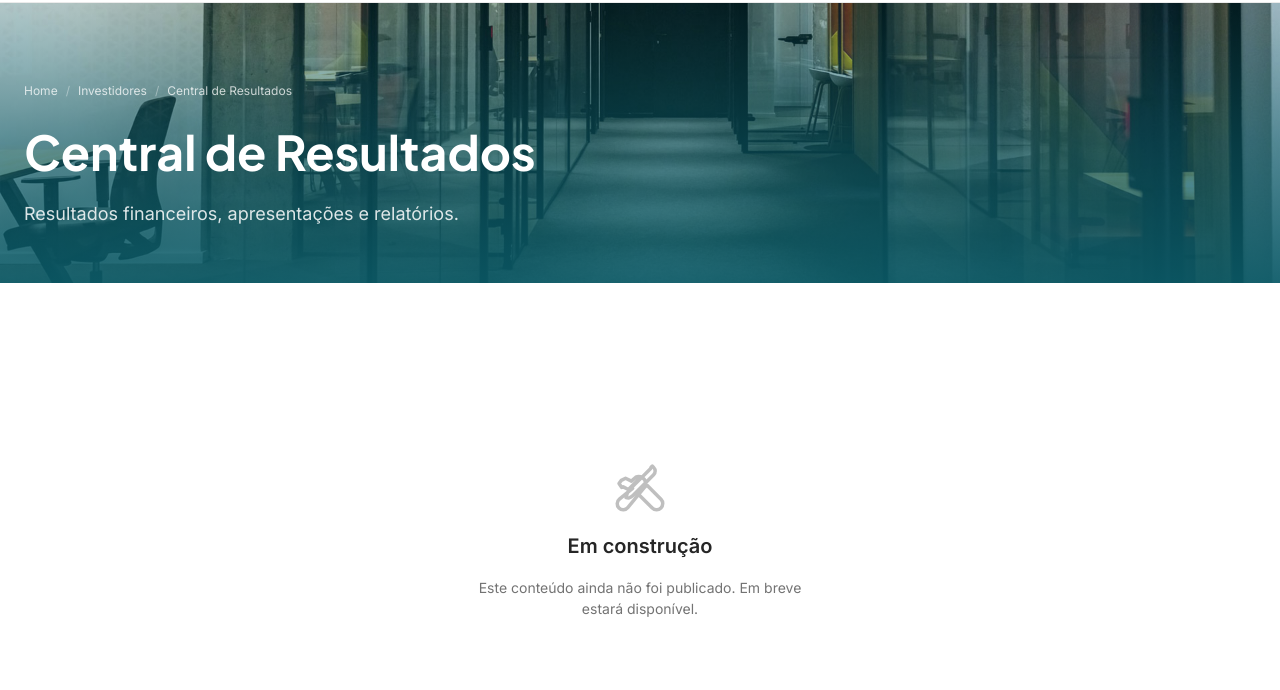
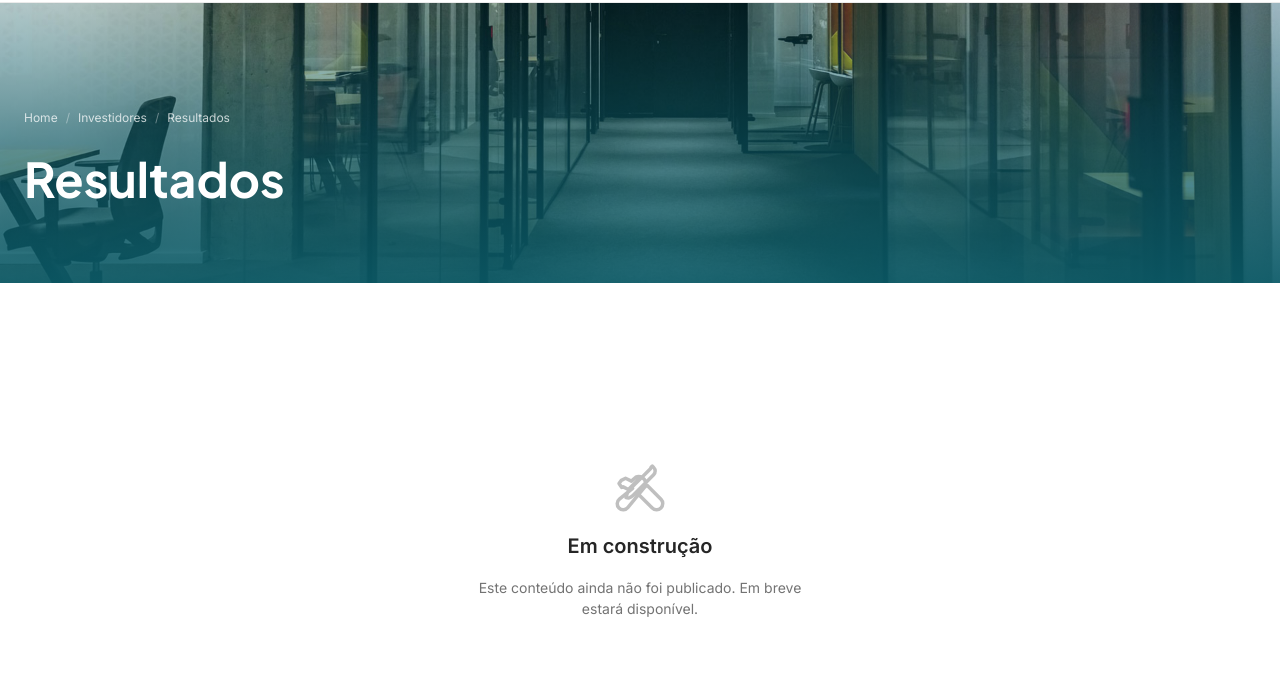
Before and after one commit to astri-solutions/workr-portal-full-banner, a website built with Vite: page central-resultados.html in a window 1280 px wide. Shown: the part 110-800 px from the top of the page. Built offline with nearby package versions, Linux system fonts and the light colour scheme; some packages are replaced by stand-ins of ours; no server answers; the database is empty.

Commit message:
chore: add asset central-resultados.html

```diff
--- a/central-resultados.html
+++ b/central-resultados.html
@@ -3,8 +3,8 @@
   <head>
     <meta charset="UTF-8" />
     <meta name="viewport" content="width=device-width, initial-scale=1.0" />
-    <title>Central de Resultados</title>
-    <meta name="description" content="Resultados financeiros, apresentações e relatórios." />
+    <meta name="description" content="Resultados" />
+    <title>Resultados</title>
     <link rel="stylesheet" href="/styles/main.scss" />
     <link rel="icon" href="/favicon.svg" type="image/svg+xml" />
   </head>
@@ -22,14 +22,13 @@
           <ol class="page-header__breadcrumb" aria-label="Você está em">
             <li><a href="/">Home</a></li>
             <li>Investidores</li>
-            <li aria-current="page">Central de Resultados</li>
+            <li aria-current="page">Resultados</li>
           </ol>
-          <h1 id="page-title" class="page-header__title">Central de Resultados</h1>
-          <p class="page-header__lede">Resultados financeiros, apresentações e relatórios.</p>
+          <h1 id="page-title" class="page-header__title">Resultados</h1>
         </div>
       </section>
 
-      <section class="page-section" aria-label="Central de Resultados" data-reveal>
+      <section class="page-section" aria-label="Resultados" data-reveal>
         <div class="page-section__container">
           <div data-materias></div>
           <div class="page-empty"></div>
```
